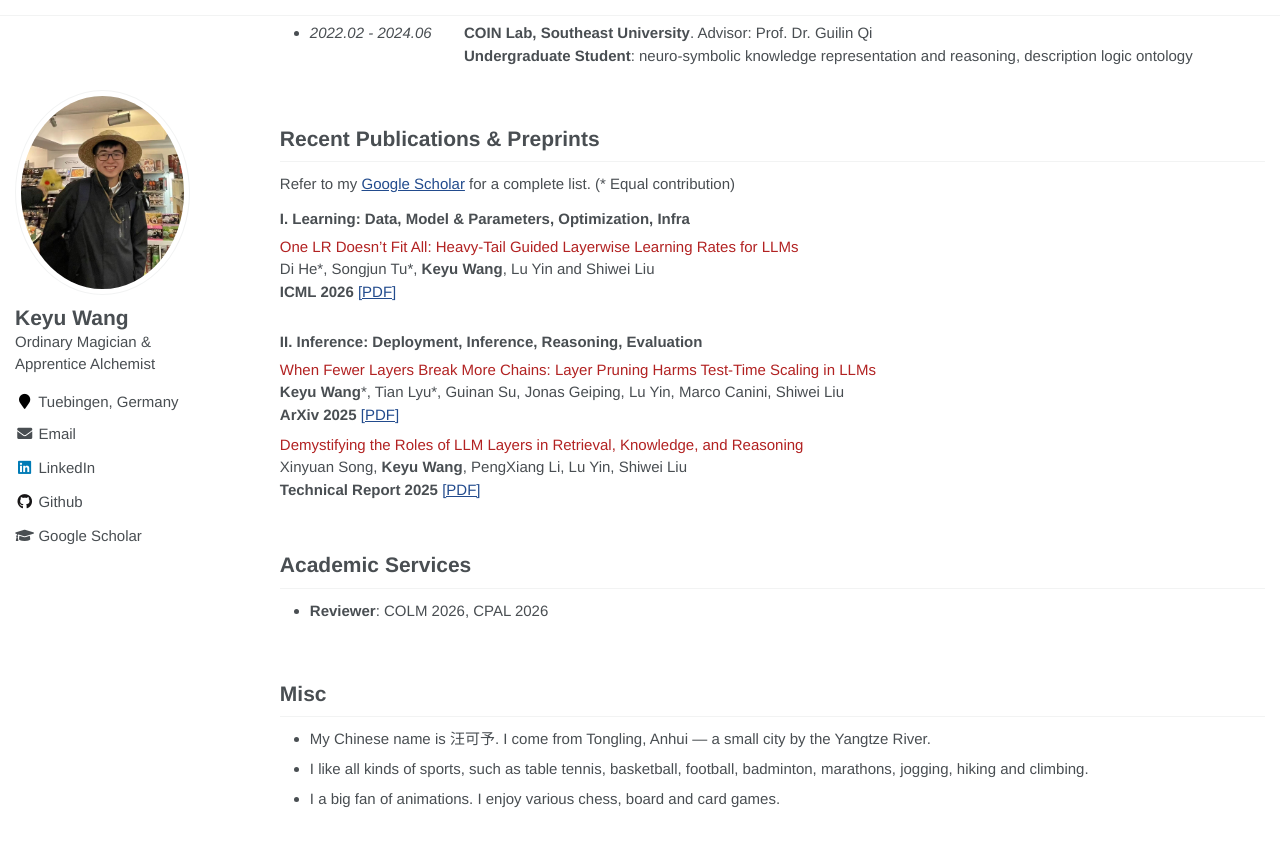
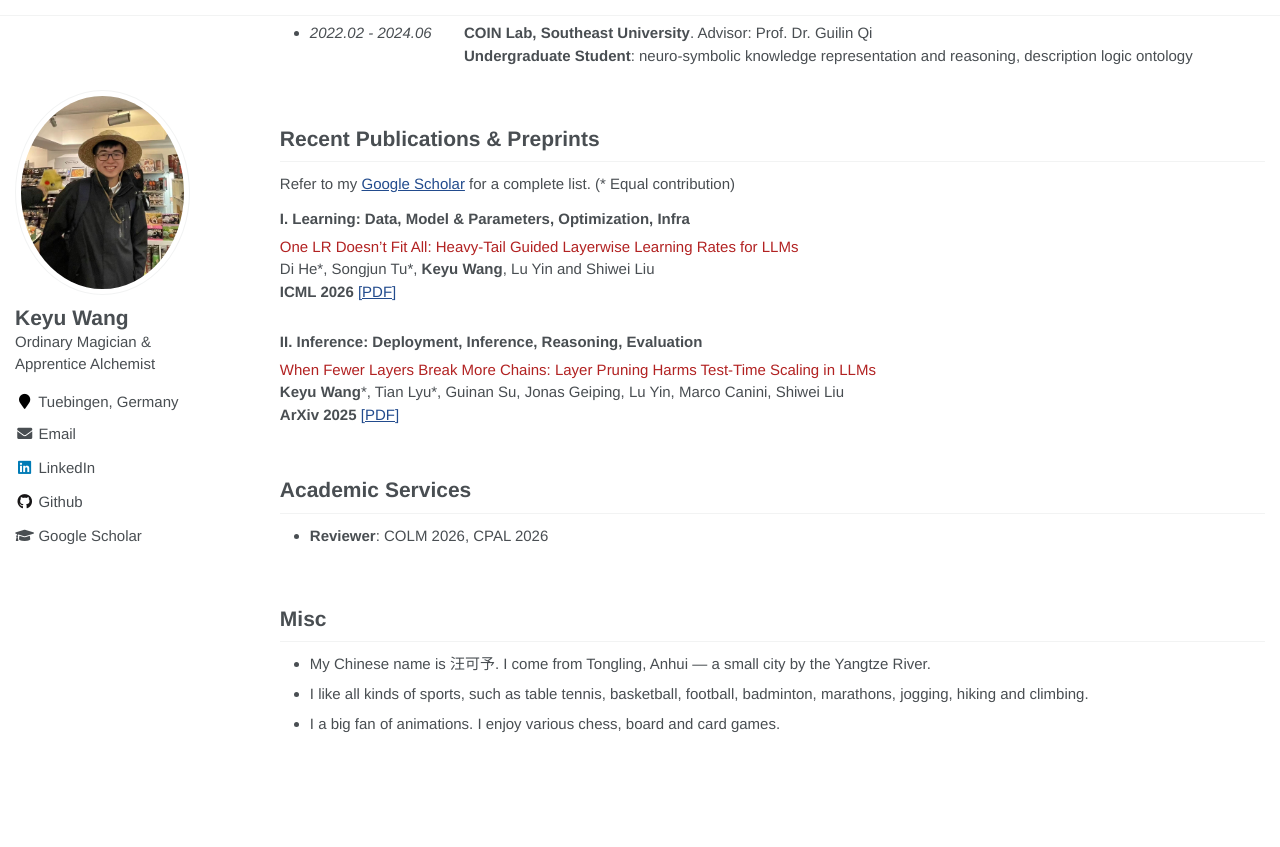
Before and after one commit to keyu-wang-2002/keyu-wang-2002.github.io, a Jekyll site: the page built from _pages/about.md, in a window 1280 px wide and 900 px high, scrolled down 844 px. Shown: the top 847 px of the window. Built offline with Jekyll 4.4.1, drawn with Linux system fonts in a browser that asks for light colours; after the commit the page ends 1669 px from its top, so only the background shows below that.

Commit message:
Update about.md

```diff
--- a/_pages/about.md
+++ b/_pages/about.md
@@ -96,12 +96,6 @@ Di He\*, Songjun Tu\*, **Keyu Wang**, Lu Yin and Shiwei Liu \\
 **ArXiv 2025**  [[PDF]](https://arxiv.org/pdf/2510.22228)
 </div>
 
-<div class='paper-box-text' markdown="1">
-<font color='FireBrick'> Demystifying the Roles of LLM Layers in Retrieval, Knowledge, and Reasoning </font>
-Xinyuan Song, **Keyu Wang**, PengXiang Li, Lu Yin, Shiwei Liu \\
-**Technical Report 2025**  [[PDF]](https://arxiv.org/pdf/2510.02091)
-</div>
-
 <br>
 
 # Academic Services
```
